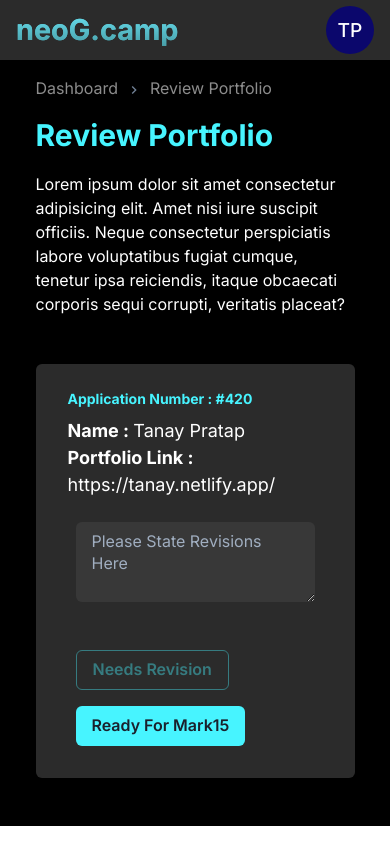
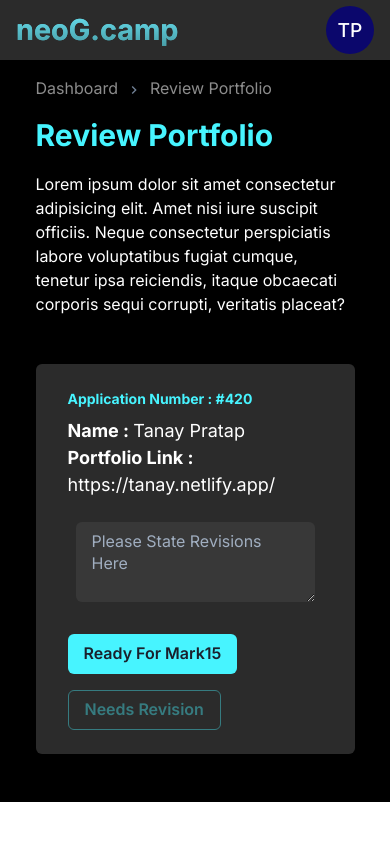
Before and after one commit to SAYUK09/platform-93by4, a Next.js app in the folder client/: page /admin/review-portfolios in a window 390 px wide. Built offline with nearby package versions, Linux system fonts and the light colour scheme.

Commit message:
refact : used `Flex` component for responsiveness

```diff
--- a/client/src/pages/admin/review-portfolios/index.tsx
+++ b/client/src/pages/admin/review-portfolios/index.tsx
@@ -101,12 +101,19 @@ export default function ReviewPortfolios(): JSX.Element {
                   />
                 </Box>
 
-                <Box
-                  flexWrap="wrap"
-                  padding="2"
-                  d="flex"
-                  mt="2"
-                  justifyContent="space-between"
+                <Flex
+                  align={{
+                    base: 'flex-start',
+                    md: 'center',
+                    xl: 'center',
+                  }}
+                  justify={{
+                    base: 'center',
+                    md: 'space-around',
+                    xl: 'space-between',
+                  }}
+                  direction={{ base: 'column-reverse', md: 'row' }}
+                  wrap="wrap"
                 >
                   <Button
                     my="2"
@@ -122,7 +129,7 @@ export default function ReviewPortfolios(): JSX.Element {
                   <Button my="2" variant="solid" bg="brand.300" size="md">
                     Ready For Mark15
                   </Button>
-                </Box>
+                </Flex>
               </Box>
             </Box>
           </Container>
```
